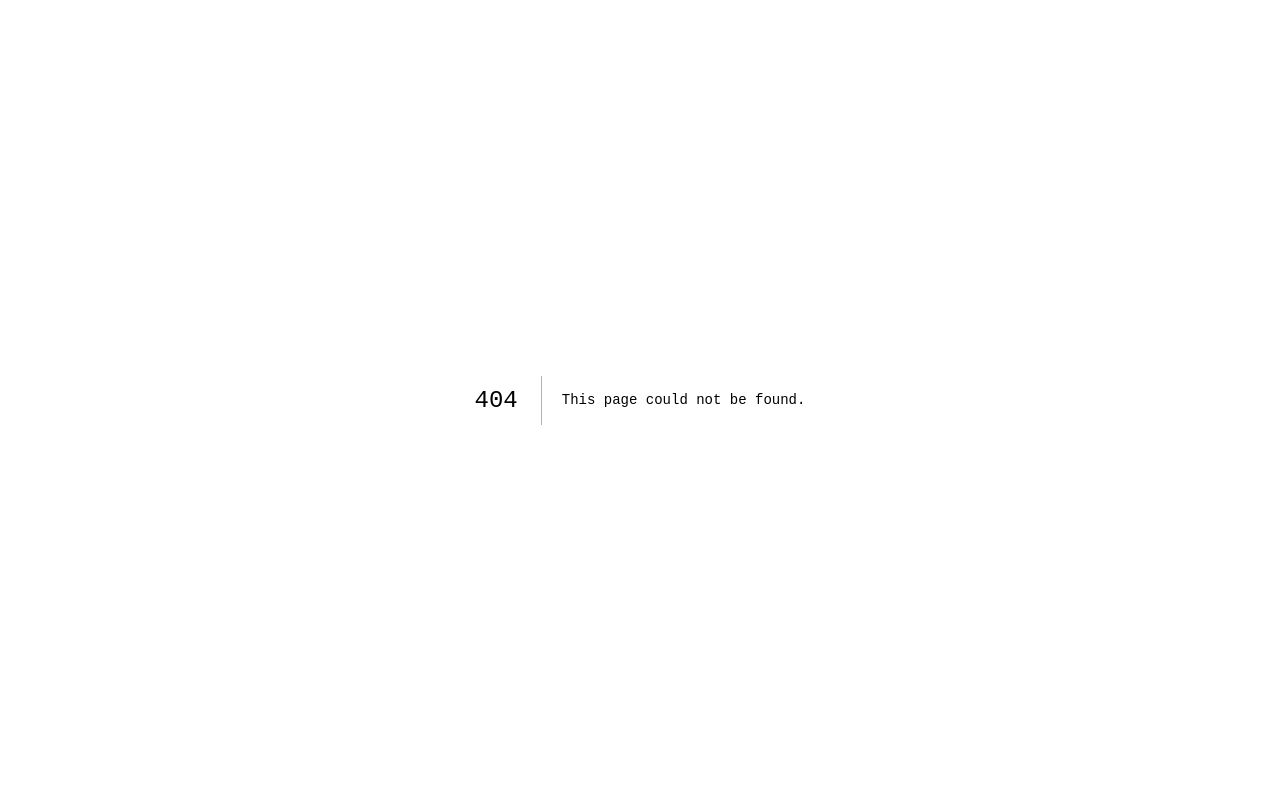
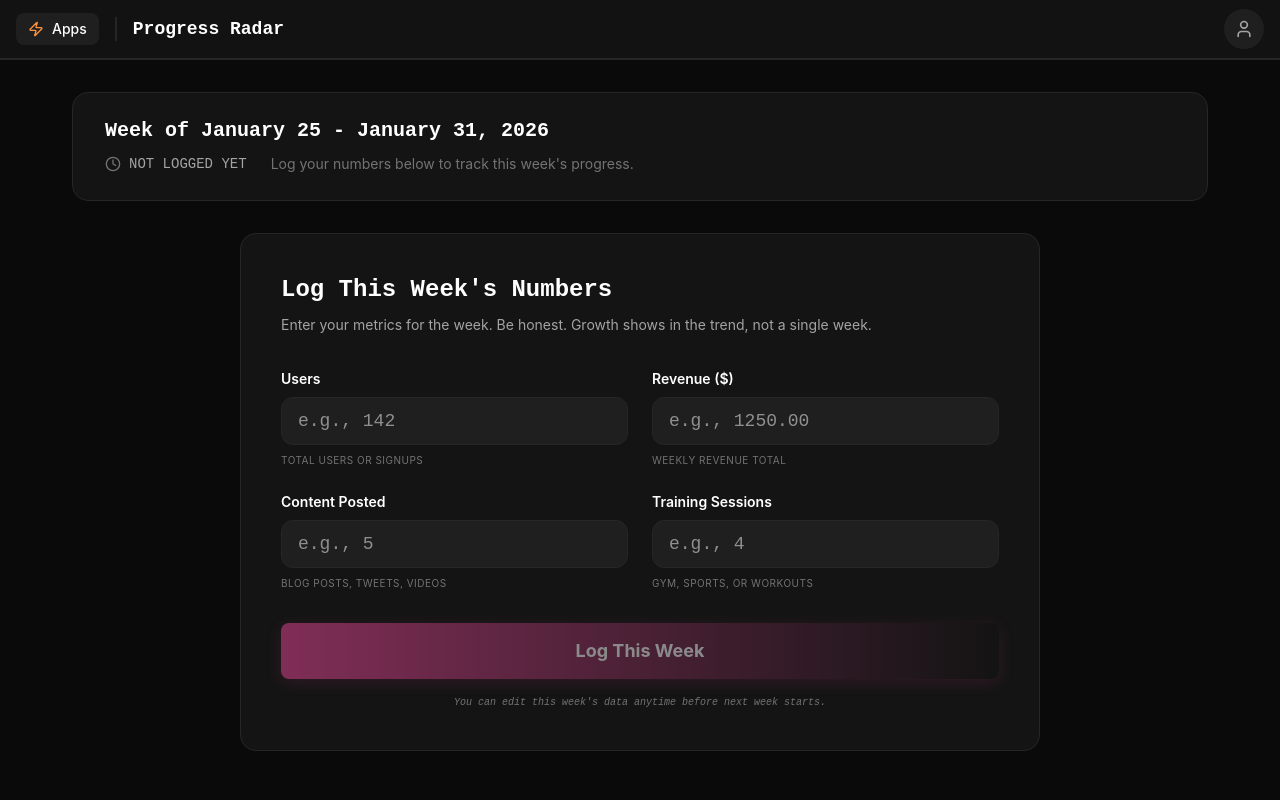
Before and after one commit to YoussufSalah/6in14, a Next.js app: page /progress-radar in a window 1280 px wide. Before the commit this address had no page. Shown: the top 800 px of the page. Built offline with nearby package versions, Linux system fonts and the light colour scheme.

Commit message:
Implemented the progress radar app page

```diff
--- /dev/null
+++ b/app/progress-radar/page.tsx
@@ -0,0 +1,79 @@
+"use client";
+
+import React, { useState, useMemo } from "react";
+import { Layout } from "@/components/universal/Layout";
+import { CurrentWeekBanner } from "@/components/progress-radar/CurrentWeekBanner";
+import { WeeklyInputForm } from "@/components/progress-radar/WeeklyInputForm";
+import { WeekSummaryCard } from "@/components/progress-radar/WeekSummaryCard";
+import { TrendChart } from "@/components/progress-radar/TrendChart";
+import { InsightsSection } from "@/components/progress-radar/InsightsSection";
+import { WeeklyHistory } from "@/components/progress-radar/WeeklyHistory";
+import { useProgressRadarStore } from "@/store/progressRadarStore";
+import { getWeekRange, WeeklyEntry } from "@/lib/progressRadarLogic";
+
+export default function ProgressRadarPage() {
+  const { entries, logWeek, deleteWeek, getEntryForWeek } = useProgressRadarStore();
+  const [editingEntry, setEditingEntry] = useState<WeeklyEntry | null>(null);
+  const [isManualEdit, setIsManualEdit] = useState(false);
+
+  const currentWeeks = useMemo(() => getWeekRange(), []);
+  const currentEntry = useMemo(() => getEntryForWeek(currentWeeks.start), [entries, currentWeeks.start, getEntryForWeek]);
+
+  const handleLog = (metrics: WeeklyEntry['metrics']) => {
+    logWeek(metrics, editingEntry?.weekStart);
+    setEditingEntry(null);
+    setIsManualEdit(false);
+  };
+
+  const handleEdit = (entry: WeeklyEntry) => {
+    setEditingEntry(entry);
+    setIsManualEdit(true);
+    window.scrollTo({ top: 0, behavior: 'smooth' });
+  };
+
+  return (
+    <Layout
+      appName="Progress Radar"
+      appAccent="var(--app-6-accent)"
+    >
+      <div className="space-y-4 pb-20">
+        {/* Banner Section */}
+        <CurrentWeekBanner
+          weekStart={currentWeeks.start}
+          weekEnd={currentWeeks.end}
+          isLogged={!!currentEntry}
+          loggedDate={currentEntry?.loggedDate}
+        />
+
+        {/* Input/Summary Section */}
+        <div className="min-h-[400px]">
+          {( !currentEntry || isManualEdit ) ? (
+            <WeeklyInputForm
+              onLog={handleLog}
+              existingEntry={editingEntry || undefined}
+            />
+          ) : (
+            <WeekSummaryCard
+              entry={currentEntry}
+              prevEntry={entries[1]} // Assuming entries are sorted desc
+              onEdit={() => handleEdit(currentEntry)}
+            />
+          )}
+        </div>
+
+        {/* Trend Section */}
+        <TrendChart entries={entries} />
+
+        {/* Insights Section */}
+        <InsightsSection entries={entries} />
+
+        {/* History Section */}
+        <WeeklyHistory
+          entries={entries}
+          onEdit={handleEdit}
+          onDelete={deleteWeek}
+        />
+      </div>
+    </Layout>
+  );
+}
```
